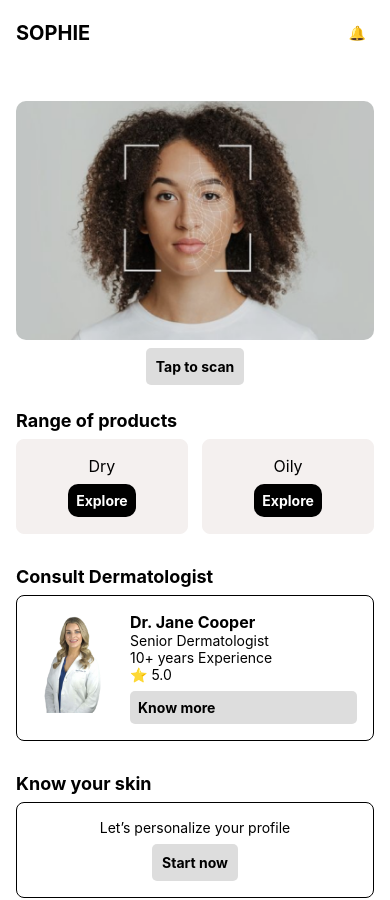
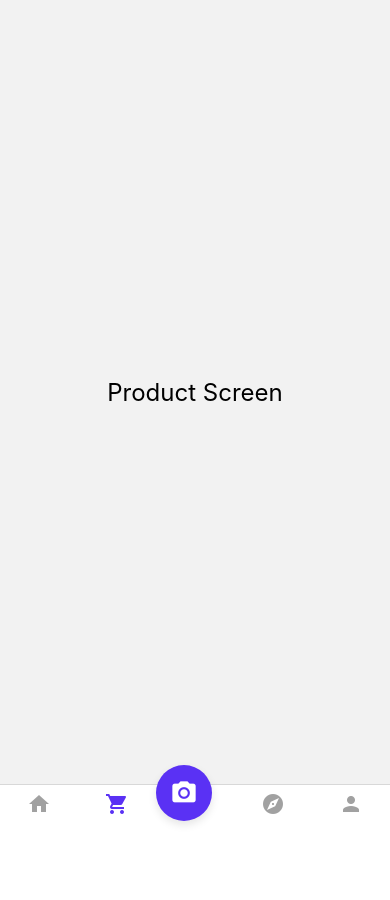
Before and after one commit to gautambrahmankar/Sofia, a React Native app: screen /Products in a window 390 px wide. Shown: the top 900 px of the page. After the commit the page ends 844 px from the top, so only its background shows below. Built offline with nearby package versions, Linux system fonts and the light colour scheme; what @react-native-google-signin/google-signin would draw is missing.

Commit message:
App updated

```diff
--- a/App.tsx
+++ b/App.tsx
@@ -1,5 +1,5 @@
 import React from 'react';
-import { NavigationContainer } from '@react-navigation/native';
+import {NavigationContainer} from '@react-navigation/native';
 import AuthStack from './src/navigation/AuthStack'; // Navigation for Auth flow
 
 const App = () => {
--- /dev/null
+++ b/src/containers/ExploreScreen.tsx
@@ -0,0 +1,23 @@
+import React from 'react';
+import {View, Text, StyleSheet} from 'react-native';
+
+const ExploreScreen = () => {
+  return (
+    <View style={styles.container}>
+      <Text style={styles.text}>Explore Screen</Text>
+    </View>
+  );
+};
+
+const styles = StyleSheet.create({
+  container: {
+    flex: 1,
+    justifyContent: 'center',
+    alignItems: 'center',
+  },
+  text: {
+    fontSize: 24,
+  },
+});
+
+export default ExploreScreen;
--- a/src/containers/HomeScreen.tsx
+++ b/src/containers/HomeScreen.tsx
@@ -5,11 +5,10 @@ import {
   StyleSheet,
   Image,
   TouchableOpacity,
-  TextInput,
   ScrollView,
 } from 'react-native';
 
-const App = () => {
+const HomeScreen = () => {
   return (
     <ScrollView style={styles.container}>
       {/* Header Section */}
@@ -113,7 +112,12 @@ const App = () => {
 };
 
 const styles = StyleSheet.create({
-  container: {flex: 1, backgroundColor: '#fff', paddingHorizontal: 16, paddingBottom: '10%'},
+  container: {
+    flex: 1,
+    backgroundColor: '#fff',
+    paddingHorizontal: 16,
+    paddingBottom: '10%',
+  },
   header: {
     flexDirection: 'row',
     justifyContent: 'space-between',
@@ -122,7 +126,12 @@ const styles = StyleSheet.create({
   },
   title: {fontSize: 20, fontWeight: 'bold'},
   bellIcon: {padding: 8},
-  scanSection: {alignItems: 'center',height: '25%', marginBottom: '15%' ,marginTop:'10%' },
+  scanSection: {
+    alignItems: 'center',
+    height: '25%',
+    marginBottom: '15%',
+    marginTop: '10%',
+  },
   faceImage: {width: '100%', height: '100%', borderRadius: 10, marginBottom: 8},
   scanButton: {backgroundColor: '#ddd', padding: 10, borderRadius: 5},
   scanButtonText: {fontWeight: 'bold'},
@@ -135,12 +144,12 @@ const styles = StyleSheet.create({
     borderWidth: 1,
     borderRadius: 8,
     width: '48%',
-    backgroundColor:'#F4F0EF',
+    backgroundColor: '#F4F0EF',
     borderColor: '#F4F0EF',
   },
   productType: {fontSize: 16, marginBottom: 8},
   exploreButton: {backgroundColor: '#000000', padding: 8, borderRadius: 10},
-  exploreText: {fontWeight: 'bold', color:'white'},
+  exploreText: {fontWeight: 'bold', color: 'white'},
   dermatologistCard: {
     flexDirection: 'row',
     borderWidth: 1,
@@ -192,4 +201,4 @@ const styles = StyleSheet.create({
   },
 });
 
-export default App;
+export default HomeScreen;
--- /dev/null
+++ b/src/containers/ProductScreen.tsx
@@ -0,0 +1,23 @@
+import React from 'react';
+import {View, Text, StyleSheet} from 'react-native';
+
+const ProductScreen = () => {
+  return (
+    <View style={styles.container}>
+      <Text style={styles.text}>Product Screen</Text>
+    </View>
+  );
+};
+
+const styles = StyleSheet.create({
+  container: {
+    flex: 1,
+    justifyContent: 'center',
+    alignItems: 'center',
+  },
+  text: {
+    fontSize: 24,
+  },
+});
+
+export default ProductScreen;
--- a/src/containers/SignupFlow/Goals.tsx
+++ b/src/containers/SignupFlow/Goals.tsx
@@ -1,18 +1,18 @@
 import React from 'react';
-import { View, Text, TouchableOpacity, StyleSheet } from 'react-native';
+import {View, Text, TouchableOpacity, StyleSheet} from 'react-native';
 
 const Goals = ({navigation}) => {
-
   return (
     <View style={styles.container}>
       <View style={styles.progressContainer}>
-        <View style={[styles.progressBar, { width: '100%' }]} />
+        <View style={[styles.progressBar, {width: '100%'}]} />
         <Text style={styles.progressText}>100%</Text>
       </View>
 
       <Text style={styles.questionText}>What are your goals?</Text>
       <Text style={styles.subText}>
-        Choose as many as you want. This will help us improve the app and your experience.
+        Choose as many as you want. This will help us improve the app and your
+        experience.
       </Text>
 
       <View style={styles.optionsContainer}>
@@ -35,7 +35,7 @@ const Goals = ({navigation}) => {
 
       <TouchableOpacity
         style={styles.continueButton}
-        onPress={() => navigation.navigate('HomeScreen')} // Replace 'NextScreen' with your next screen name
+        onPress={() => navigation.navigate('HomeTabs')} // Replace 'NextScreen' with your next screen name
       >
         <Text style={styles.continueButtonText}>Continue</Text>
       </TouchableOpacity>
--- a/src/navigation/MainStack.tsx
+++ b/src/navigation/MainStack.tsx
@@ -1,25 +1,149 @@
 import React from 'react';
 import {createStackNavigator} from '@react-navigation/stack';
 import HomeScreen from '../containers/HomeScreen';
-import ProfileScreen from '../containers/ProfileScreen';
+//import ProfileScreen from '../containers/ProfileScreen';
 import SettingsScreen from '../containers/SettingsScreen';
 import SignupFlow from '../containers/SignupFlow';
+import {createBottomTabNavigator} from '@react-navigation/bottom-tabs';
+import {StyleSheet, Text, TouchableOpacity, View} from 'react-native';
+import Icon from 'react-native-vector-icons/MaterialIcons';
+import ProfileScreen from '../containers/ProfileScreen';
+import ExploreScreen from '../containers/ExploreScreen';
+import ProductScreen from '../containers/ProductScreen';
 
 const Stack = createStackNavigator();
+const Tab = createBottomTabNavigator();
+
+// Custom Tab Bar Button for the central scan icon
+const ScanButton = ({onPress}) => (
+  <TouchableOpacity style={styles.scanButton} onPress={onPress}>
+    <Icon name="camera-alt" size={28} color="#FFF" />
+  </TouchableOpacity>
+);
+
+const HomeTabs = () => {
+  return (
+    <Tab.Navigator
+      screenOptions={{
+        headerShown: false,
+        tabBarStyle: styles.tabBar,
+        tabBarShowLabel: false,
+      }}>
+      <Tab.Screen
+        name="Home"
+        component={HomeScreen}
+        options={{
+          tabBarIcon: ({focused}) => (
+            <Icon
+              name="home"
+              size={24}
+              color={focused ? '#5A31F4' : '#A1A1A1'}
+            />
+          ),
+        }}
+      />
+      <Tab.Screen
+        name="Products"
+        component={ProductScreen}
+        options={{
+          tabBarIcon: ({focused}) => (
+            <Icon
+              name="shopping-cart"
+              size={24}
+              color={focused ? '#5A31F4' : '#A1A1A1'}
+            />
+          ),
+        }}
+      />
+      <Tab.Screen
+        name="Scan"
+        component={ExploreScreen} // Replace this with your scan feature
+        options={{
+          tabBarButton: props => <ScanButton {...props} />,
+        }}
+      />
+      <Tab.Screen
+        name="Explore"
+        component={ExploreScreen}
+        options={{
+          tabBarIcon: ({focused}) => (
+            <Icon
+              name="explore"
+              size={24}
+              color={focused ? '#5A31F4' : '#A1A1A1'}
+            />
+          ),
+        }}
+      />
+      <Tab.Screen
+        name="Profile"
+        component={ProfileScreen}
+        options={{
+          tabBarIcon: ({focused}) => (
+            <Icon
+              name="person"
+              size={24}
+              color={focused ? '#5A31F4' : '#A1A1A1'}
+            />
+          ),
+        }}
+      />
+    </Tab.Navigator>
+  );
+};
 
 const MainStack = () => {
   return (
-    <Stack.Navigator initialRouteName="HomeScreen" >
+    <Stack.Navigator initialRouteName="HomeTabs">
       <Stack.Screen
         name="SignupFlow"
         component={SignupFlow}
         options={{headerShown: false}}
       />
-      <Stack.Screen name="HomeScreen" component={HomeScreen} options={{headerShown: false}} />
-      <Stack.Screen name="ProfileScreen" component={ProfileScreen}  options={{headerShown: false}}/>
-      <Stack.Screen name="SettingsScreen" component={SettingsScreen} options={{headerShown: false}} />
+      <Stack.Screen
+        name="HomeTabs"
+        component={HomeTabs}
+        options={{headerShown: false}}
+      />
+      <Stack.Screen
+        name="SettingsScreen"
+        component={SettingsScreen}
+        options={{headerShown: false}}
+      />
     </Stack.Navigator>
   );
 };
 
 export default MainStack;
+
+const styles = StyleSheet.create({
+  screenContainer: {
+    flex: 1,
+    justifyContent: 'center',
+    alignItems: 'center',
+  },
+  text: {
+    fontSize: 18,
+    fontWeight: 'bold',
+  },
+  tabBar: {
+    height: 60,
+    backgroundColor: '#FFF',
+    borderTopWidth: 0.5,
+    borderTopColor: '#E0E0E0',
+  },
+  scanButton: {
+    width: 56,
+    height: 56,
+    borderRadius: 28,
+    backgroundColor: '#5A31F4',
+    justifyContent: 'center',
+    alignItems: 'center',
+    top: -20,
+    shadowColor: '#000',
+    shadowOpacity: 0.1,
+    shadowOffset: {width: 0, height: 4},
+    shadowRadius: 8,
+    elevation: 4,
+  },
+});
```
Also changed, not shown: src/navigation/AppNavigator.tsx (deleted, +0 -146 lines).
